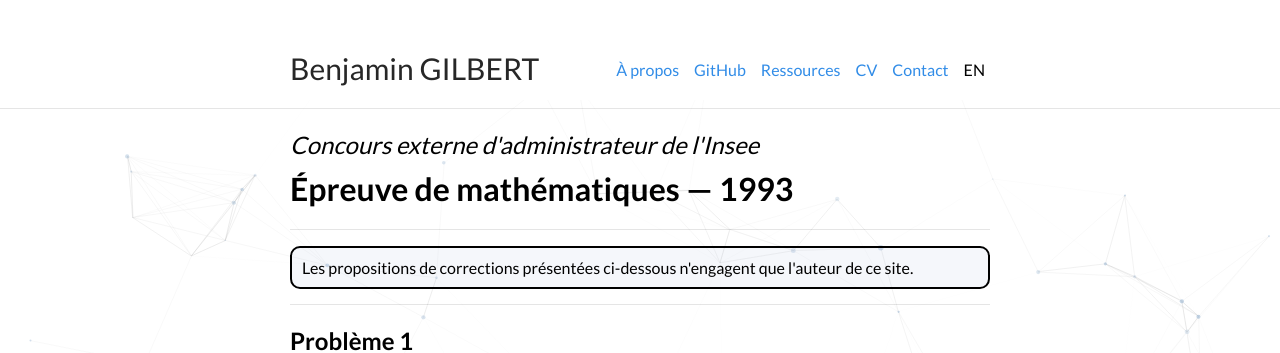
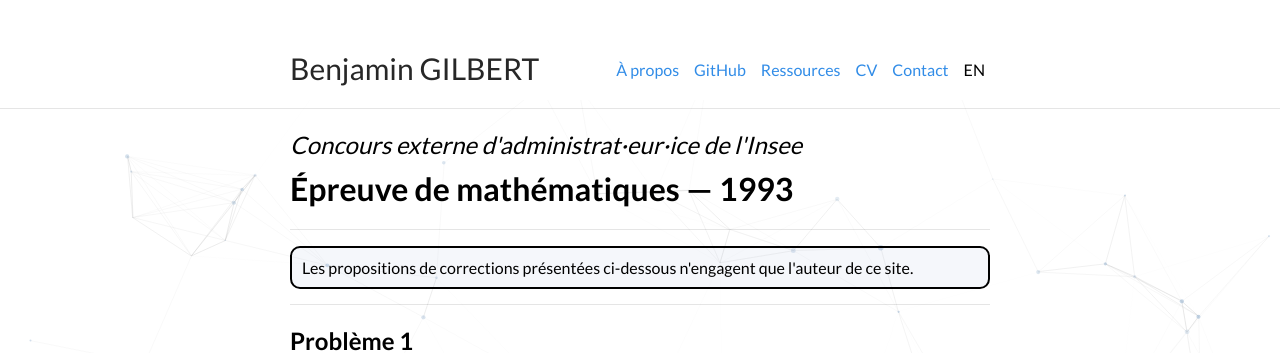
Before and after one commit to bglbrt/bglbrt.github.io, a Jekyll site: the page built from fr/ressources/corrections/insee_administrateur_externe_1993.md, in a window 1280 px wide and 900 px high. Shown: the top 353 px of the window. Built offline with Jekyll 4.4.1, drawn with Linux system fonts in a browser that asks for light colours; nearby versions of some CDN libraries.

Commit message:
Mise à jour du site

```diff
--- a/fr/ressources/corrections/insee_administrateur_externe_1993.md
+++ b/fr/ressources/corrections/insee_administrateur_externe_1993.md
@@ -1,12 +1,12 @@
 ---
 layout: default
-description: Annale 1993 - Concours externe d'administrateur de l'Insee
+description: Concours externe d'administrat·eur·ice de l'Insee — 1993
 title: Benjamin GILBERT - Corrections
 lang: "fr"
 katex: True
 ---
 
-<h2 style="font-weight: normal; margin-bottom: 10px"><em>Concours externe d'administrateur de l'Insee</em></h2>
+<h2 style="font-weight: normal; margin-bottom: 10px"><em>Concours externe d'administrat·eur·ice de l'Insee</em></h2>
 <h1 style="margin-top: 0">Épreuve de mathématiques — 1993</h1>
 
 ---
```
Also changed, not shown: fr/ressources.md (+1 -1 lines).
